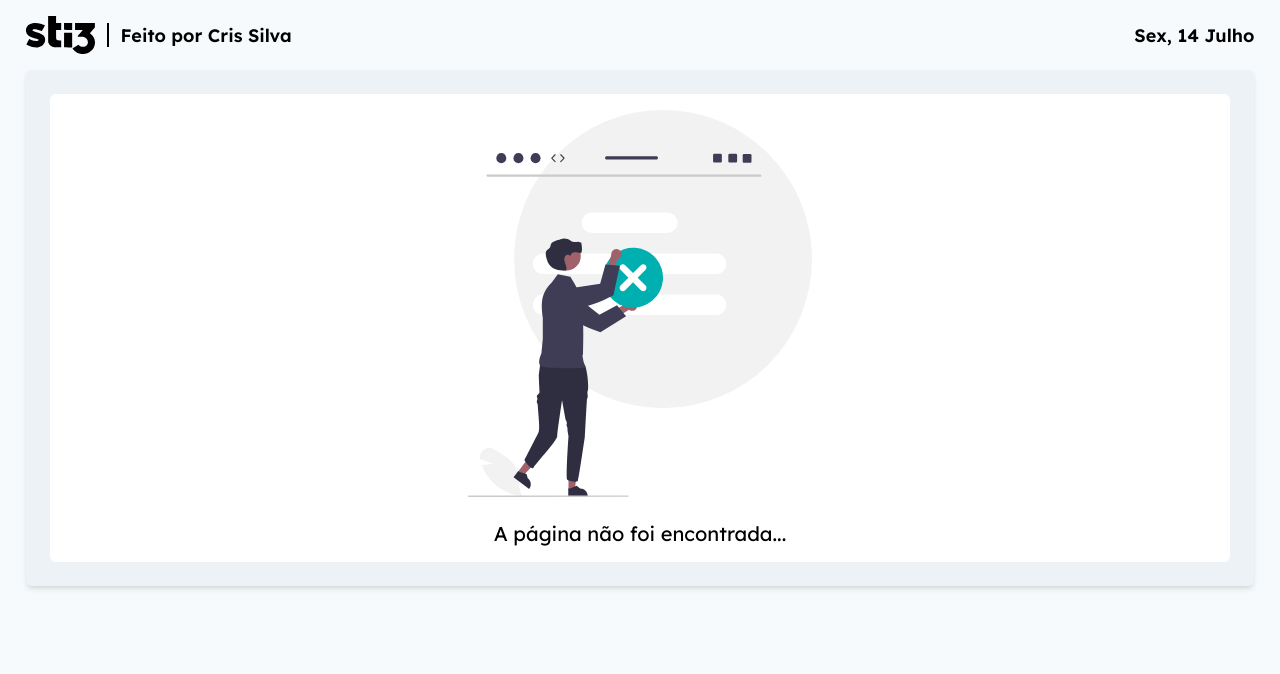
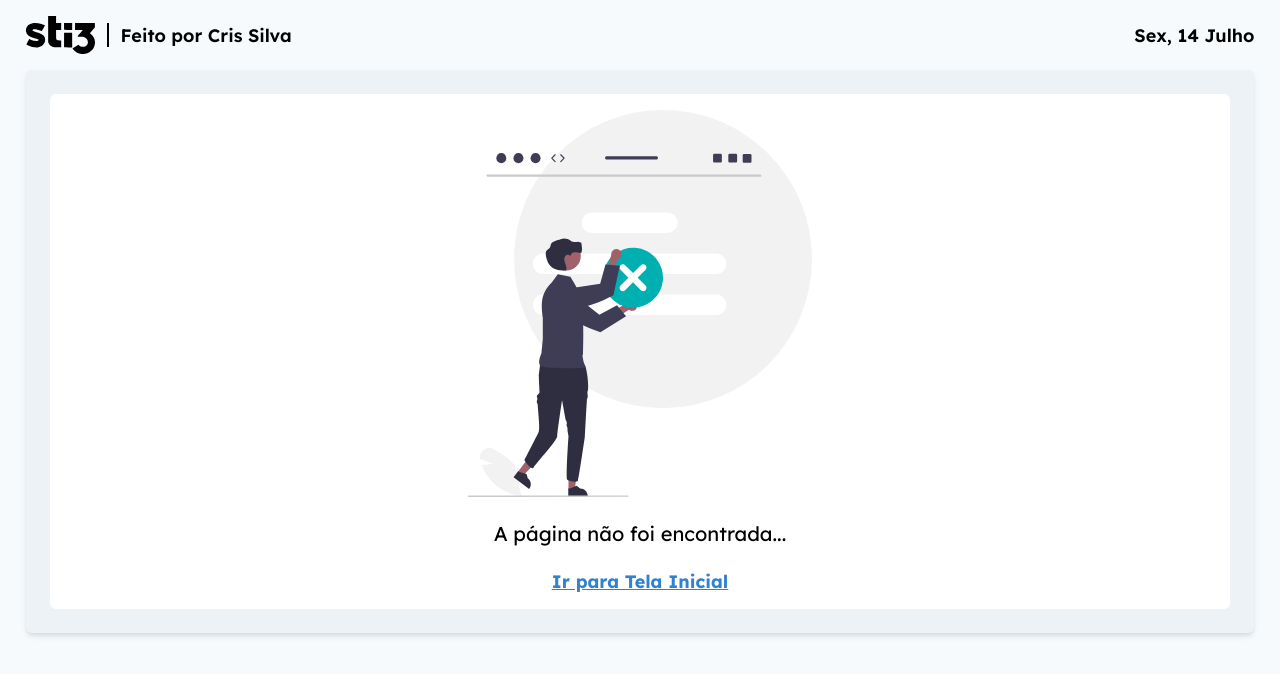
Before and after one commit to cristianosilvar/sti3-ListaDePedidos, a React (Create React App) app: page /best-sellers in a window 1280 px wide. Shown: the top 674 px of the page. Built offline with nearby package versions, Linux system fonts and the light colour scheme; no server answers.

Commit message:
feat: button go to home

```diff
--- a/src/pages/BestSellers/BestSellers.jsx
+++ b/src/pages/BestSellers/BestSellers.jsx
@@ -68,8 +68,8 @@ export default function BestSellers() {
                     <div className="type">
                         <h4 className='fw-normal'>Classificar Por:  </h4>
                         <select name="" id="select_type" className='select_type' onChange={() => setType(document.getElementById('select_type').value)}>
+                            <option value="quantity">Quantidade Vendida</option>
                             <option value="value">Valor Total</option>
-                            <option value="quantity">Quantidade Vendida</option>
                         </select>
                     </div>
                     <div className="cards">
--- a/src/pages/NotFound/NotFound.jsx
+++ b/src/pages/NotFound/NotFound.jsx
@@ -1,6 +1,7 @@
 import style from './style/NotFound.module.css'
 
 import not_found from '../../assets/not_found.svg'
+import { Link } from 'react-router-dom'
 
 export default function NotFound() {
     return (
@@ -8,6 +9,9 @@ export default function NotFound() {
             <main className={style.not_found}>
                 <img src={not_found} alt="Imagem de unDraw" />
                 <h1 className='text-center fw-light'>A página não foi encontrada...</h1>
+                <Link to='/'>
+                    <h2 className={style.link}>Ir para Tela Inicial</h2>
+                </Link>
             </main>
         </section>
     )
--- a/src/pages/NotFound/style/NotFound.module.css
+++ b/src/pages/NotFound/style/NotFound.module.css
@@ -9,3 +9,9 @@
 
     margin-inline: auto;
 }
+
+.link {
+    color: var(--blue-500);
+    text-decoration: underline;
+    text-align: center;
+}
```
